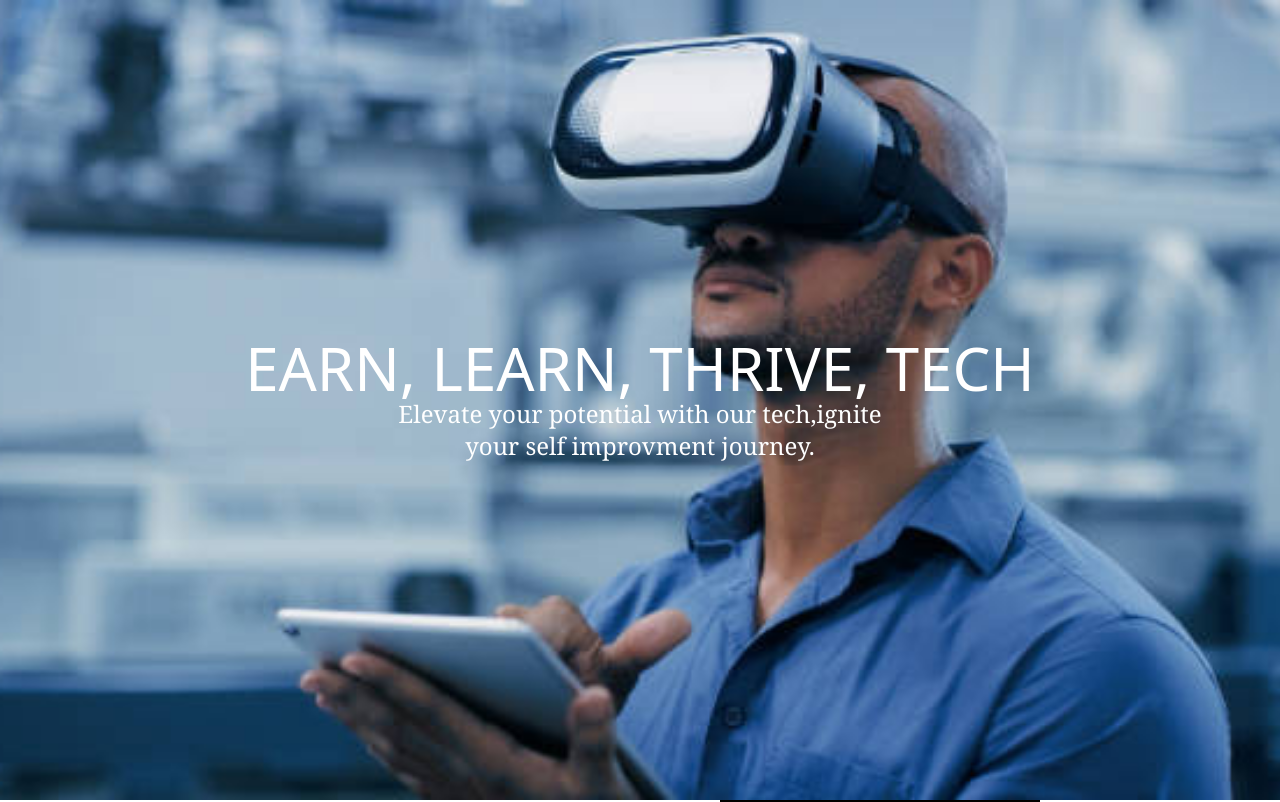
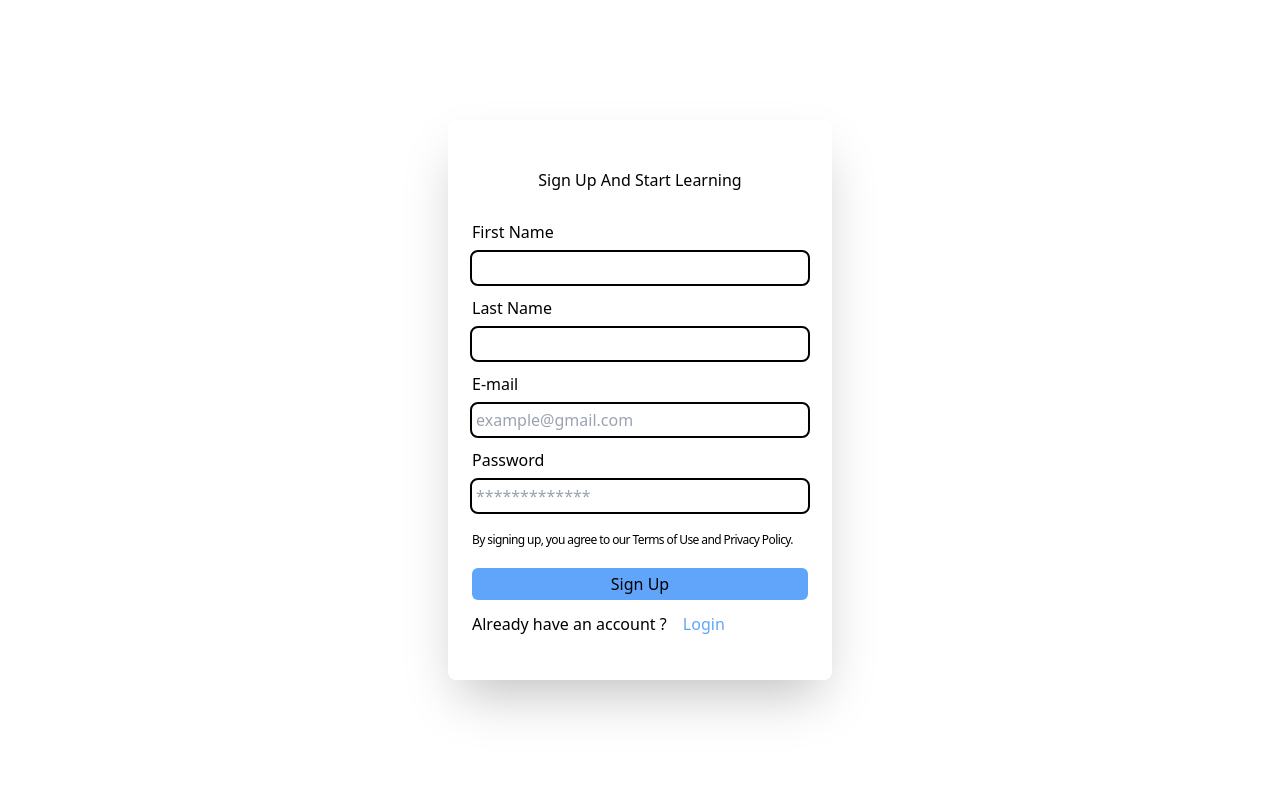
Before and after one commit to BnDaud/Piotech, a React (Create React App) app: page / in a window 1280 px wide. Shown: the top 802 px of the page. Built offline with nearby package versions, Linux system fonts and the light colour scheme.

Commit message:
Creation of signup page

```diff
--- a/src/App.js
+++ b/src/App.js
@@ -1,11 +1,12 @@
 import "./App.css";
 import Homepage from "./page/Homepage";
 import Loginpage from "./page/login";
+import Signup from "./page/signuppage";
 
 function App() {
   return (
     <div className="App">
-      <Homepage />
+      <Signup />
     </div>
   );
 }
--- /dev/null
+++ b/src/page/signuppage.js
@@ -0,0 +1,65 @@
+export default function Signup() {
+  return (
+    <>
+      <form className="flex h-screen justify-center items-center">
+        <div className="w-96 p-6 pt-12 rounded-lg shadow-2xl">
+          <div className="text-center mb-7">Sign Up And Start Learning </div>
+          <div className="mx-auto">
+            <div className="my-3">
+              <label> First Name</label>
+              <br />
+              <input
+                type="text"
+                className="w-full mt-2 rounded-md p-1 outline outline-2 focus:outline-blue-400 "
+              />
+            </div>{" "}
+            <div className="my-3">
+              <label> Last Name</label>
+              <br />
+              <input
+                type="text"
+                className="w-full mt-2 rounded-md p-1 outline outline-2 focus:outline-blue-400"
+              />
+            </div>{" "}
+            <div className="my-3">
+              <label> E-mail</label>
+              <br />
+              <input
+                type="email"
+                className="w-full mt-2 rounded-md p-1 outline outline-2 focus:outline-blue-400"
+                placeholder="example@gmail.com"
+              />
+            </div>{" "}
+            <div className="my-3">
+              <label> Password</label>
+              <br />
+              <input
+                type="password"
+                className="w-full mt-2 rounded-md p-1 outline outline-2 focus:outline-blue-400"
+                placeholder="*************"
+              />
+            </div>
+            <p className="text-xs tracking-tighter my-5">
+              {" "}
+              By signing up, you agree to our Terms of Use and Privacy Policy.
+            </p>
+            <button
+              type="Submit"
+              name="submit"
+              className=" bg-blue-400 hover:bg-blue-600 mb-3 w-full text-center p-1 float-end rounded-md"
+            >
+              Sign Up{" "}
+            </button>
+            <div className="mb-5">
+              {" "}
+              Already have an account ?{" "}
+              <a href="" className="text-blue-400 hover:text-blue-600 ml-3">
+                Login
+              </a>
+            </div>
+          </div>
+        </div>
+      </form>
+    </>
+  );
+}
```
